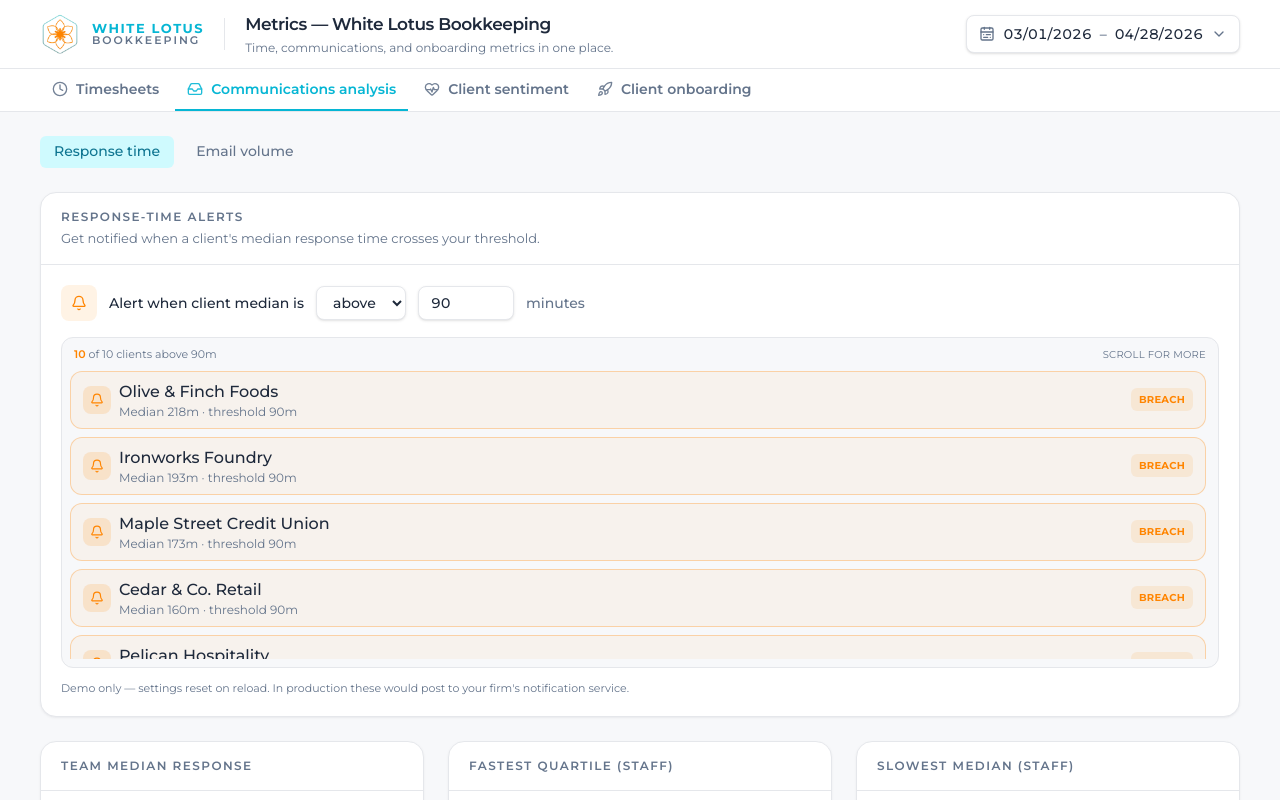
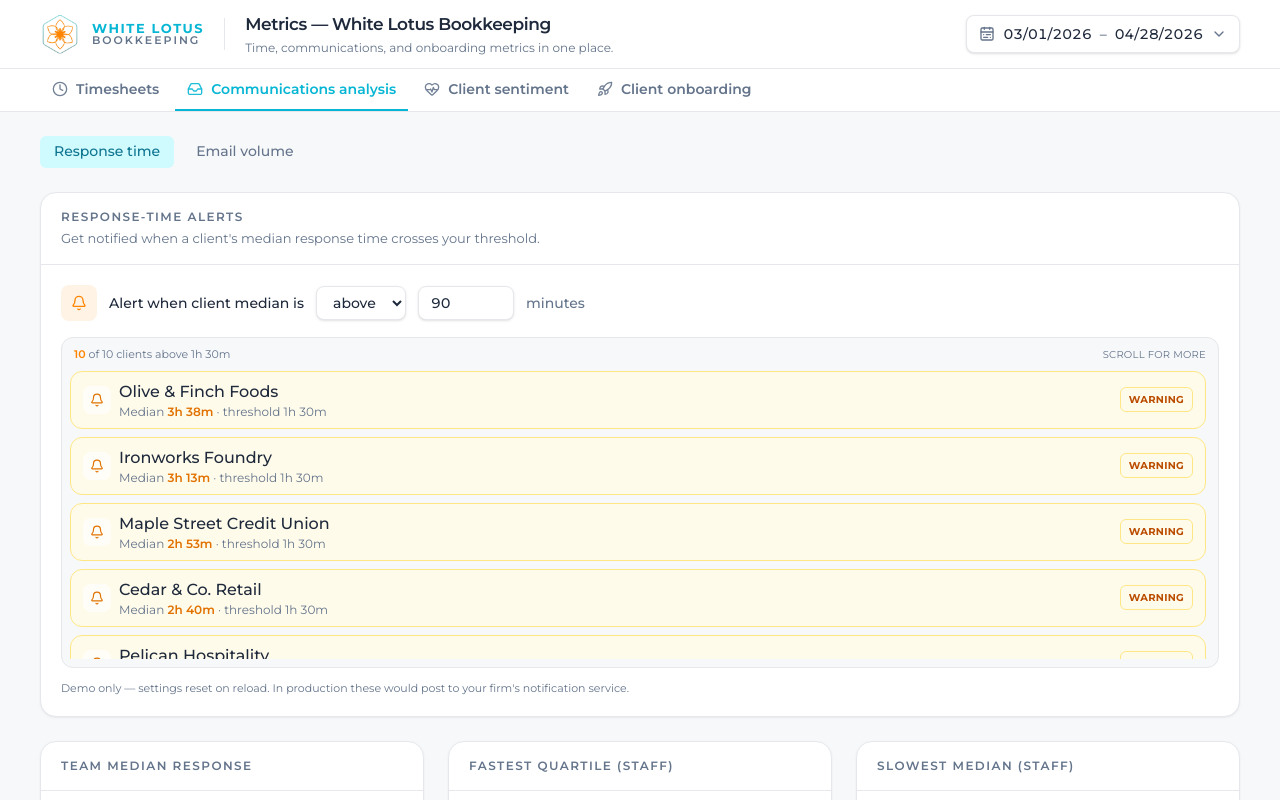
Before and after one commit to rikusato0/ClickupDashboardDemo, a React (Vite) app: page / in a window 1280 px wide. Both pictures are taken after a click on the tab "Communications analysis". Shown: the top 800 px of the page. Built offline with nearby package versions, Linux system fonts and the light colour scheme.

Commit message:
Add response severity classification and formatting for time display in App component

```diff
--- a/src/App.tsx
+++ b/src/App.tsx
@@ -44,7 +44,7 @@ import { BrandLogo } from './components/BrandLogo'
 import { DateRangePicker } from './components/DateRangePicker'
 import { FilterMultiSelect } from './components/FilterMultiSelect'
 import { eachDayOfInterval, format, parseISO } from 'date-fns'
-import { fmtExportCell, fmtFixed, fmtInt } from './utils/format'
+import { fmtExportCell, fmtFixed, fmtInt, fmtMinutes } from './utils/format'
 
 type NavId =
   | 'timesheets'
@@ -76,6 +76,47 @@ const TOOLTIP_STYLE = {
   border: '1px solid #e5e7eb',
   borderRadius: 12,
   color: '#1e293b',
+}
+
+/**
+ * Industry guidance: 0–2h = fast, 2–4h = warning, 4h+ = critical for
+ * client-response medians. Centralised so chart fills, KPI numbers, and
+ * row badges stay in sync.
+ */
+type RespSeverity = 'fast' | 'warning' | 'critical'
+
+const FAST_MAX_MIN = 120
+const WARNING_MAX_MIN = 240
+
+function responseSeverity(minutes: number): RespSeverity {
+  if (!Number.isFinite(minutes) || minutes <= 0) return 'fast'
+  if (minutes < FAST_MAX_MIN) return 'fast'
+  if (minutes < WARNING_MAX_MIN) return 'warning'
+  return 'critical'
+}
+
+const SEVERITY_TEXT: Record<RespSeverity, string> = {
+  fast: 'text-emerald-600',
+  warning: 'text-amber-600',
+  critical: 'text-wl-orange',
+}
+
+const SEVERITY_BADGE: Record<RespSeverity, string> = {
+  fast: 'bg-emerald-50 text-emerald-700 border border-emerald-200',
+  warning: 'bg-amber-50 text-amber-700 border border-amber-200',
+  critical: 'bg-wl-orange/10 text-wl-orange border border-wl-orange/30',
+}
+
+const SEVERITY_LABEL: Record<RespSeverity, string> = {
+  fast: 'Fast',
+  warning: 'Warning',
+  critical: 'Critical',
+}
+
+const SEVERITY_FILL: Record<RespSeverity, string> = {
+  fast: '#10b981',
+  warning: '#f59e0b',
+  critical: '#ff8500',
 }
 
 function cn(...parts: (string | false | undefined)[]) {
@@ -1090,7 +1131,7 @@ export default function App() {
                 {respAlerts.length === 0 ? (
                   <p className="rounded-xl border border-dashed border-wl-surface bg-wl-page py-6 text-center text-xs text-wl-ink-muted">
                     No clients are currently {respAlertDirection} the{' '}
-                    {fmtInt(respAlertThreshold)}-minute threshold.
+                    {fmtMinutes(respAlertThreshold)} threshold.
                   </p>
                 ) : (
                   <div className="rounded-xl border border-wl-surface bg-wl-page p-2">
@@ -1100,7 +1141,7 @@ export default function App() {
                           {fmtInt(respAlerts.length)}
                         </span>{' '}
                         of {fmtInt(respByClient.length)} clients{' '}
-                        {respAlertDirection} {fmtInt(respAlertThreshold)}m
+                        {respAlertDirection} {fmtMinutes(respAlertThreshold)}
                       </span>
                       {respAlerts.length > 5 && (
                         <span className="text-[10px] uppercase tracking-wide">
@@ -1112,13 +1153,23 @@ export default function App() {
                       className="max-h-72 space-y-2 overflow-y-auto pr-1"
                       role="list"
                     >
-                    {respAlerts.map((a) => (
+                    {respAlerts.map((a) => {
+                      const sev = responseSeverity(a.median)
+                      return (
                       <li
                         key={a.clientId}
-                        className="flex items-center justify-between gap-3 rounded-xl border border-wl-orange/30 bg-wl-orange/5 px-3 py-2"
+                        className={cn(
+                          'flex items-center justify-between gap-3 rounded-xl px-3 py-2',
+                          SEVERITY_BADGE[sev],
+                        )}
                       >
                         <div className="flex min-w-0 items-center gap-2">
-                          <span className="inline-flex h-7 w-7 shrink-0 items-center justify-center rounded-lg bg-wl-orange/15 text-wl-orange">
+                          <span
+                            className={cn(
+                              'inline-flex h-7 w-7 shrink-0 items-center justify-center rounded-lg bg-white/60',
+                              SEVERITY_TEXT[sev],
+                            )}
+                          >
                             <Bell className="h-3.5 w-3.5" />
                           </span>
                           <div className="min-w-0">
@@ -1126,16 +1177,30 @@ export default function App() {
                               {a.clientName}
                             </div>
                             <div className="truncate text-xs text-wl-ink-muted">
-                              Median {fmtInt(Math.round(a.median))}m · threshold{' '}
-                              {fmtInt(respAlertThreshold)}m
-                            </div>
-                          </div>
-                        </div>
-                        <span className="shrink-0 rounded-md bg-wl-orange/10 px-2 py-1 text-[10px] font-bold uppercase tracking-wide text-wl-orange">
-                          Breach
+                              Median{' '}
+                              <span
+                                className={cn(
+                                  'font-semibold',
+                                  SEVERITY_TEXT[sev],
+                                )}
+                              >
+                                {fmtMinutes(a.median)}
+                              </span>{' '}
+                              · threshold {fmtMinutes(respAlertThreshold)}
+                            </div>
+                          </div>
+                        </div>
+                        <span
+                          className={cn(
+                            'shrink-0 rounded-md px-2 py-1 text-[10px] font-bold uppercase tracking-wide',
+                            SEVERITY_BADGE[sev],
+                          )}
+                        >
+                          {SEVERITY_LABEL[sev]}
                         </span>
                       </li>
-                    ))}
+                      )
+                    })}
                     </ul>
                   </div>
                 )}
@@ -1147,33 +1212,134 @@ export default function App() {
 
             <div className="grid gap-6 lg:grid-cols-3">
               <Card title="Team median response">
-                <p className="text-3xl font-bold text-wl-ink">
-                  {fmtInt(Math.round(teamMedian))}m
-                </p>
+                {(() => {
+                  const sev = responseSeverity(teamMedian)
+                  return (
+                    <>
+                      <div className="flex items-baseline gap-3">
+                        <p
+                          className={cn(
+                            'text-3xl font-bold',
+                            SEVERITY_TEXT[sev],
+                          )}
+                        >
+                          {fmtMinutes(teamMedian)}
+                        </p>
+                        <span
+                          className={cn(
+                            'rounded-md px-2 py-0.5 text-[10px] font-bold uppercase tracking-wide',
+                            SEVERITY_BADGE[sev],
+                          )}
+                        >
+                          {SEVERITY_LABEL[sev]}
+                        </span>
+                      </div>
                       <p className="mt-1 text-xs text-wl-ink-muted">
                         Across all client–staff pairs
                       </p>
+                    </>
+                  )
+                })()}
               </Card>
               <Card title="Fastest quartile (staff)">
-                <p className="text-3xl font-bold text-wl-ink">
-                  {respByStaff[0]?.median != null
-                    ? `${fmtInt(respByStaff[0].median)}m`
-                    : '—'}
-                </p>
+                {(() => {
+                  const m = respByStaff[0]?.median
+                  if (m == null) {
+                    return (
+                      <p className="text-3xl font-bold text-wl-ink">—</p>
+                    )
+                  }
+                  const sev = responseSeverity(m)
+                  return (
+                    <>
+                      <div className="flex items-baseline gap-3">
+                        <p
+                          className={cn(
+                            'text-3xl font-bold',
+                            SEVERITY_TEXT[sev],
+                          )}
+                        >
+                          {fmtMinutes(m)}
+                        </p>
+                        <span
+                          className={cn(
+                            'rounded-md px-2 py-0.5 text-[10px] font-bold uppercase tracking-wide',
+                            SEVERITY_BADGE[sev],
+                          )}
+                        >
+                          {SEVERITY_LABEL[sev]}
+                        </span>
+                      </div>
                       <p className="mt-1 truncate text-xs text-wl-ink-muted">
                         {respByStaff[0]?.name}
                       </p>
+                    </>
+                  )
+                })()}
               </Card>
               <Card title="Slowest median (staff)">
-                <p className="text-3xl font-bold text-wl-ink">
-                  {respByStaff[respByStaff.length - 1]?.median != null
-                    ? `${fmtInt(respByStaff[respByStaff.length - 1]!.median)}m`
-                    : '—'}
-                </p>
+                {(() => {
+                  const last = respByStaff[respByStaff.length - 1]
+                  if (last?.median == null) {
+                    return (
+                      <p className="text-3xl font-bold text-wl-ink">—</p>
+                    )
+                  }
+                  const sev = responseSeverity(last.median)
+                  return (
+                    <>
+                      <div className="flex items-baseline gap-3">
+                        <p
+                          className={cn(
+                            'text-3xl font-bold',
+                            SEVERITY_TEXT[sev],
+                          )}
+                        >
+                          {fmtMinutes(last.median)}
+                        </p>
+                        <span
+                          className={cn(
+                            'rounded-md px-2 py-0.5 text-[10px] font-bold uppercase tracking-wide',
+                            SEVERITY_BADGE[sev],
+                          )}
+                        >
+                          {SEVERITY_LABEL[sev]}
+                        </span>
+                      </div>
                       <p className="mt-1 truncate text-xs text-wl-ink-muted">
-                  {respByStaff[respByStaff.length - 1]?.name}
-                </p>
+                        {last.name}
+                      </p>
+                    </>
+                  )
+                })()}
               </Card>
+            </div>
+
+            <div className="flex flex-wrap items-center gap-x-4 gap-y-2 rounded-xl border border-wl-surface bg-wl-card px-4 py-2 text-[11px] text-wl-ink-muted">
+              <span className="font-semibold uppercase tracking-wide">
+                Severity scale
+              </span>
+              <span className="flex items-center gap-2">
+                <span className="inline-block h-2.5 w-2.5 rounded-sm bg-emerald-500" />
+                <span>
+                  <span className="font-semibold text-emerald-600">Fast</span>{' '}
+                  &lt; 2h
+                </span>
+              </span>
+              <span className="flex items-center gap-2">
+                <span className="inline-block h-2.5 w-2.5 rounded-sm bg-amber-500" />
+                <span>
+                  <span className="font-semibold text-amber-600">Warning</span>{' '}
+                  2 – 4h
+                </span>
+              </span>
+              <span className="flex items-center gap-2">
+                <span className="inline-block h-2.5 w-2.5 rounded-sm bg-wl-orange" />
+                <span>
+                  <span className="font-semibold text-wl-orange">Critical</span>{' '}
+                  ≥ 4h
+                </span>
+              </span>
             </div>
 
             <Card title="Filter — staff included in rollups">
@@ -1234,7 +1400,7 @@ export default function App() {
                       <XAxis
                         type="number"
                         tick={CHART_TICK}
-                        tickFormatter={(v) => fmtInt(Number(v))}
+                        tickFormatter={(v) => fmtMinutes(Number(v))}
                       />
                       <YAxis
                         type="category"
@@ -1244,19 +1410,13 @@ export default function App() {
                       />
                       <Tooltip
                         contentStyle={TOOLTIP_STYLE}
-                        formatter={(value) => fmtInt(Number(value))}
+                        formatter={(value) => fmtMinutes(Number(value))}
                       />
                       <Bar dataKey="median" radius={[0, 6, 6, 0]}>
-                        {respByStaff.map((_, i) => (
+                        {respByStaff.map((row, i) => (
                           <Cell
                             key={i}
-                            fill={
-                              i < 3
-                                ? '#06b6d4'
-                                : i > respByStaff.length - 4
-                                  ? '#ff8500'
-                                  : '#0e7490'
-                            }
+                            fill={SEVERITY_FILL[responseSeverity(row.median)]}
                           />
                         ))}
                       </Bar>
@@ -1268,7 +1428,9 @@ export default function App() {
                 <div className="max-h-72 space-y-2 overflow-y-auto pr-1 text-sm">
                   {respByContactPriority
                     .sort((a, b) => a.median - b.median)
-                    .map((row) => (
+                    .map((row) => {
+                      const sev = responseSeverity(row.median)
+                      return (
                       <div
                         key={row.id}
                         className="flex items-center justify-between gap-2 rounded-xl border border-wl-surface bg-wl-page px-3 py-2"
@@ -1281,9 +1443,15 @@ export default function App() {
                             {row.role} · {row.clientName}
                           </div>
                         </div>
-                        <div className="shrink-0 text-right">
-                          <div className="tabular-nums font-semibold text-wl-ink">
-                            {fmtInt(row.median)}m
+                        <div className="flex shrink-0 items-center gap-2">
+                          <div className="text-right">
+                            <div
+                              className={cn(
+                                'tabular-nums font-semibold',
+                                SEVERITY_TEXT[sev],
+                              )}
+                            >
+                              {fmtMinutes(row.median)}
                             </div>
                             <span
                               className={cn(
@@ -1301,8 +1469,19 @@ export default function App() {
                               {row.priority}
                             </span>
                           </div>
-                      </div>
-                    ))}
+                          <span
+                            className={cn(
+                              'inline-block h-8 w-1 rounded-full',
+                              sev === 'fast' && 'bg-emerald-500',
+                              sev === 'warning' && 'bg-amber-500',
+                              sev === 'critical' && 'bg-wl-orange',
+                            )}
+                            aria-hidden
+                          />
+                        </div>
+                      </div>
+                      )
+                    })}
                 </div>
               </Card>
             </div>
--- a/src/utils/format.ts
+++ b/src/utils/format.ts
@@ -22,3 +22,17 @@ export function fmtExportCell(value: string | number): string {
   const n = Number(value)
   return Number.isFinite(n) ? fmtFixed(n, 2) : String(value)
 }
+
+/**
+ * Render a minute count as "Xh Ym" — falls back to "Xm" under an hour or
+ * "Xh" on the hour. Examples: 128 → "2h 8m", 60 → "1h", 45 → "45m", 0 → "0m".
+ */
+export function fmtMinutes(value: number): string {
+  if (!Number.isFinite(value) || value <= 0) return '0m'
+  const total = Math.round(value)
+  const h = Math.floor(total / 60)
+  const m = total % 60
+  if (h === 0) return `${fmtInt(m)}m`
+  if (m === 0) return `${fmtInt(h)}h`
+  return `${fmtInt(h)}h ${fmtInt(m)}m`
+}
```
Lines whose indentation alone changed are shown as unchanged.
